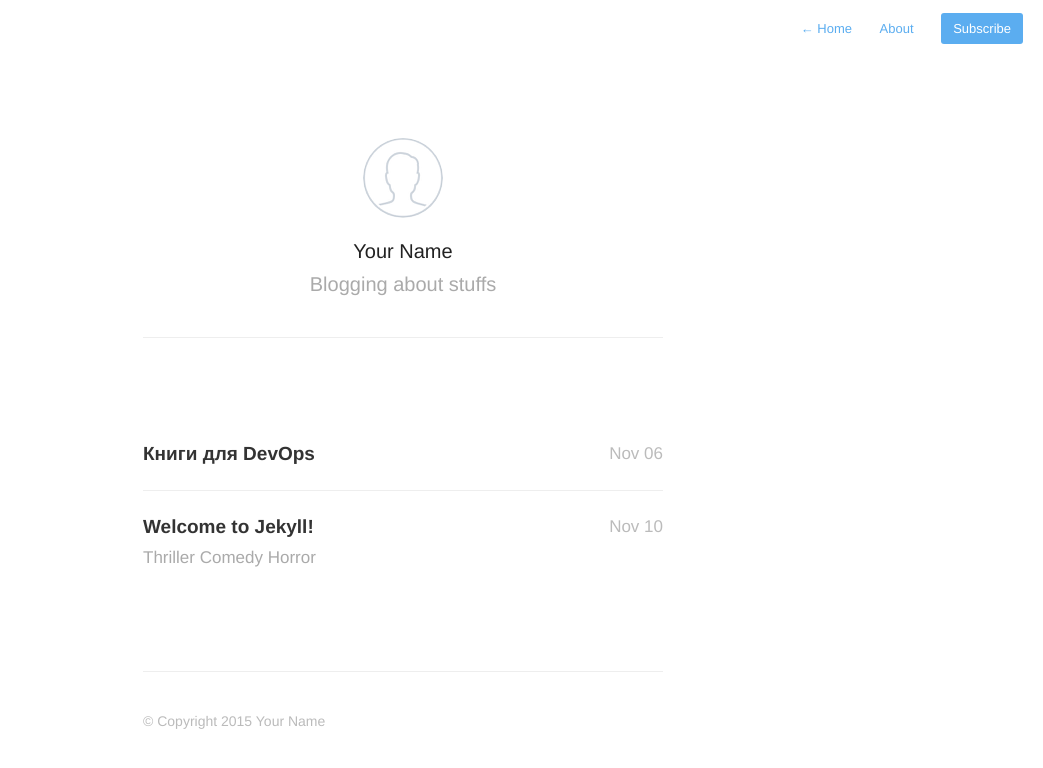
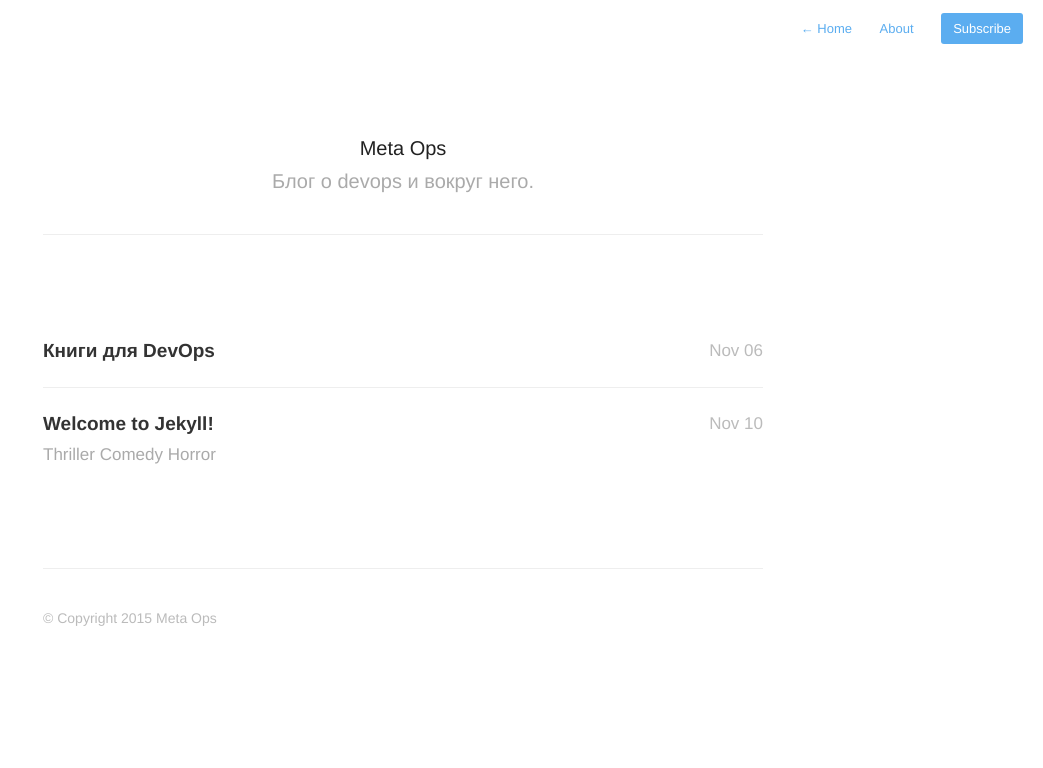
Before and after one commit to ukrops/web, a Jekyll site: the page built from index.html, in a window 1280 px wide. Shown: the top 768 px of the page, without its empty margins (237-1280 px from the left). Built offline with Jekyll 4.4.1, drawn with Linux system fonts in a browser that asks for light colours; nearby versions of some CDN libraries; Markdown is read by kramdown in place of the engine named in the settings; the list of posts is cut into pages by our own code.

Commit message:
немного исправил пост и изменил пару конфигов

```diff
--- a/_config.yml
+++ b/_config.yml
@@ -1,6 +1,6 @@
-name: Your New Jekyll Site
-description: Blogging about stuffs
-meta_description: "Your New Jekyll Site, Blogging about stuffs"
+name: (ukr)ops - devops объединение
+description: Блог о devops и вокруг него.
+meta_description: "Блог о девопс и современных практиках"
 
 aboutPage: true
 
@@ -16,9 +16,9 @@ disqus: false
 disqus_shortname: 'your-disqus-shortname'
 
 # Details for the RSS feed generator
-url:            'http://your-blog-url.example.com'
-author:         'Your Name'
-authorTwitter:  'YourTwitterUsername'
+url:            'http://ukrops.club'
+author:         'Meta Ops'
+authorTwitter:  'ukrops'
 
 permalink:       /:year/:title/
 
--- a/_includes/profile.html
+++ b/_includes/profile.html
@@ -3,10 +3,10 @@
         <header id="header">
         {% if site.aboutPage %}
             <a href="{{ site.baseurl }}about">
-                <img id="avatar" class="2x" src="{{ site.baseurl }}assets/images/avatar.png"/>
+                <!-- <img id="avatar" class="2x" src="{{ site.baseurl }}assets/images/avatar.png"/> -->
             </a>
         {% else %}
-            <img id="avatar" class="2x" src="{{ site.baseurl }}assets/images/avatar.png"/>
+            <!-- <img id="avatar" class="2x" src="{{ site.baseurl }}assets/images/avatar.png"/> -->
         {% endif %}
             <h1>{{ site.author }}</h1>
             <h2>{{ site.description }}</h2>
--- a/assets/css/style.css
+++ b/assets/css/style.css
@@ -71,7 +71,7 @@ h2 {
 
 .profile #wrapper {
 	padding: 100px 40px 0px;
-	max-width: 600px;
+	max-width: 800px;
 	margin: 0 auto;
 }
 
@@ -111,7 +111,7 @@ h2 {
 nav.main-nav {
 	padding: 20px 20px 0;
 
-	/*max-width: 600px;*/
+	/*max-width: 800px;*/
 	/*width:100%;*/
 	background: #fff;
 	background: rgba(255,255,255,.90);
@@ -139,13 +139,14 @@ nav.main-nav a.cta {
 }
 
 #wrapper {
-  max-width: 600px;
+  max-width: 800px;
   margin: 0 auto;
   padding: 60px 40px 100px 40px;
 }
 
 #wrapper.home {
-	max-width: 600px;
+	max-width: 800px;
+  margin-left: 200px;
 	margin: 0 auto;
 	padding: 0px 40px 20px 40px;
 }
@@ -353,7 +354,9 @@ thead th,th {
 }
 
 img {
-	width: 100%;
+  float: left;
+  margin: 7px 13px 0px 0;
+	width: 30%;
 	max-width: 100%;
 	border-radius: 3px;
 }
```
Also changed, not shown: _config_dev.yml (+7 -7 lines), _posts/2015-11-06-books-to-read.md (+2 -1 lines), 2 other files.
